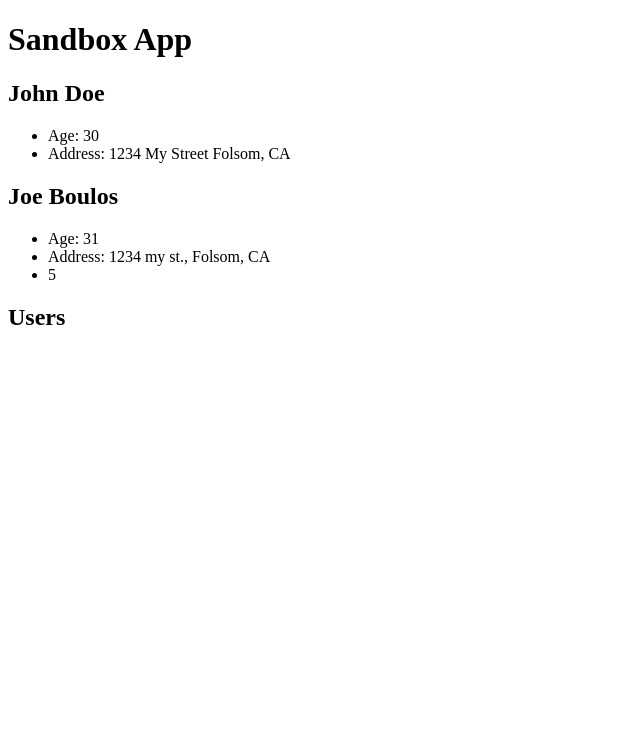
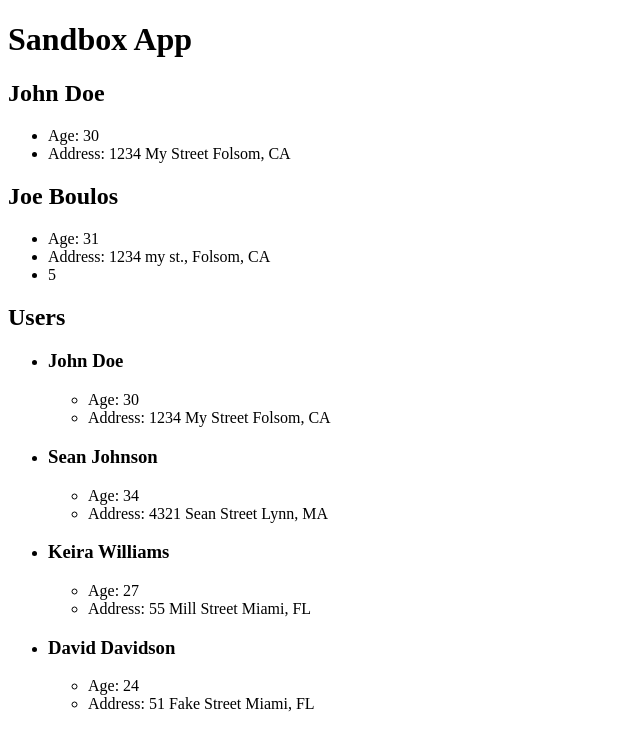
Before and after one commit to jaboulos/angular-sandbox-app, an Angular app: page / in a window 1280 px wide. Shown: the top 750 px of the page, without its empty margins (0-640 px from the left). Built offline with nearby package versions, Linux system fonts and the light colour scheme.

Commit message:
added array of objects, added method to add data to users array

```diff
--- a/src/app/components/users/users.component.ts
+++ b/src/app/components/users/users.component.ts
@@ -1,15 +1,67 @@
-import { Component, OnInit } from '@angular/core';
+import { Component, OnInit } from "@angular/core";
+
+// import interface
+import { User } from "../../Models/User";
 
 @Component({
-  selector: 'app-users',
-  templateUrl: './users.component.html',
-  styleUrls: ['./users.component.css']
+  selector: "app-users",
+  templateUrl: "./users.component.html",
+  styleUrls: ["./users.component.css"]
 })
 export class UsersComponent implements OnInit {
+  // Property users that uses the User model as array of users
+  users: User[];
 
-  constructor() { }
+  constructor() {}
 
   ngOnInit() {
+    this.users = [
+      {
+        firstName: "John",
+        lastName: "Doe",
+        age: 30,
+        address: {
+          street: "1234 My Street",
+          city: "Folsom",
+          state: "CA"
+        }
+      },
+      {
+        firstName: "Sean",
+        lastName: "Johnson",
+        age: 34,
+        address: {
+          street: "4321 Sean Street",
+          city: "Lynn",
+          state: "MA"
+        }
+      },
+      {
+        firstName: "Keira",
+        lastName: "Williams",
+        age: 27,
+        address: {
+          street: "55 Mill Street",
+          city: "Miami",
+          state: "FL"
+        }
+      }
+    ];
+
+    this.addUser({
+      firstName: "David",
+      lastName: "Davidson",
+      age: 24,
+      address: {
+        street: "51 Fake Street",
+        city: "Miami",
+        state: "FL"
+      }
+    });
   }
 
+  // Method to add data to HTML template
+  addUser(user: User) {
+    this.users.push(user);
+  }
 }
```
